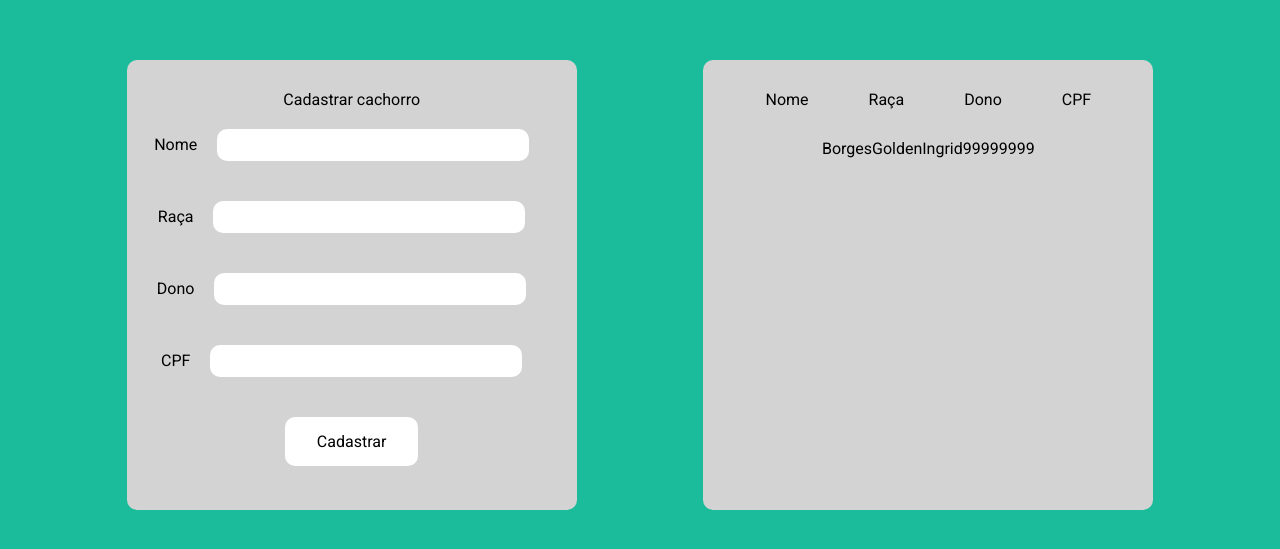
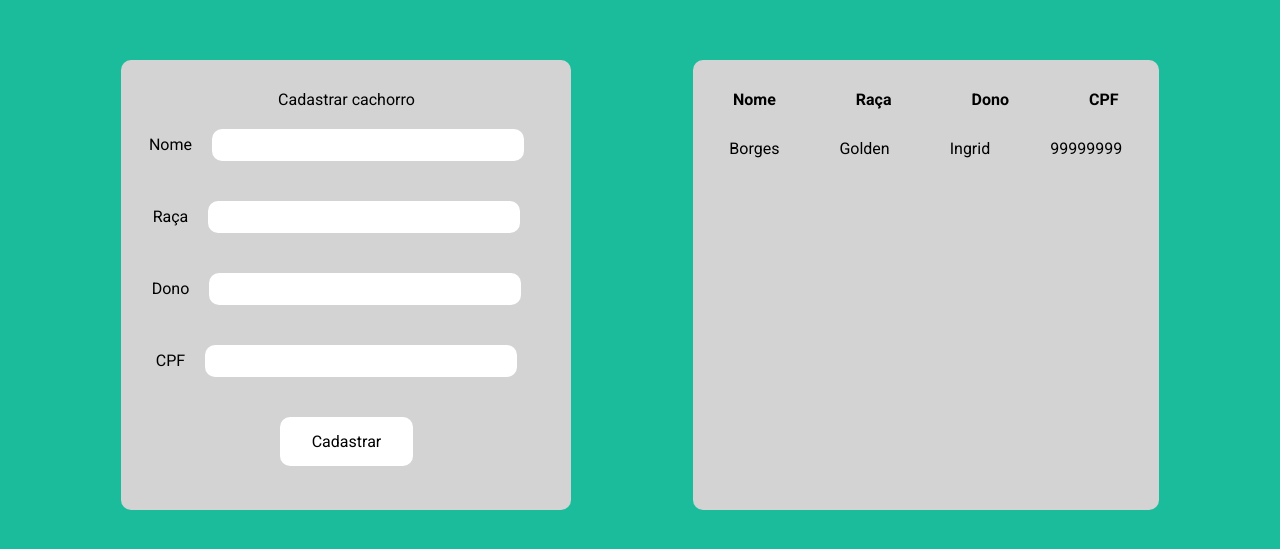
Before and after one commit to dev-vinii/to-do-front, an Angular app: page /dogs in a window 1280 px wide. Shown: the part 115-664 px from the top of the page. Built offline with nearby package versions, Linux system fonts and the light colour scheme.

Commit message:
finishing table

```diff
--- a/src/app/dogs/dogs.component.css
+++ b/src/app/dogs/dogs.component.css
@@ -39,6 +39,14 @@ body {
 
 .list-title {
     margin: 30px;
+    margin-right: 40px;
+    margin-left: 40px;
+    font-weight: bold;
+}
+
+.list-data {
+    margin-right: 30px;
+    margin-left: 30px;
 }
 
 .title {
```
